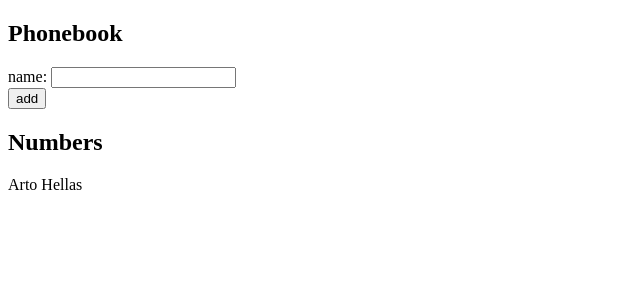
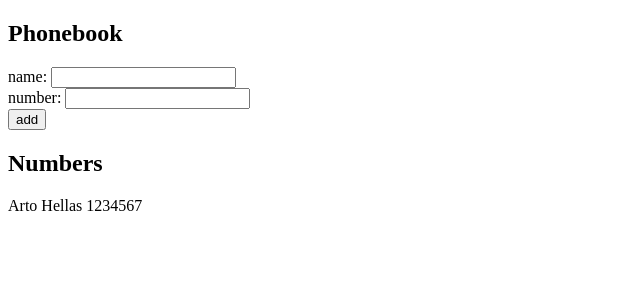
Before and after one commit to Mrtly/FSO, a React (Create React App) app in the folder part2/phonebook/: page / in a window 1280 px wide. Shown: the top 300 px of the page, without its empty margins (0-640 px from the left). Built offline with nearby package versions, Linux system fonts and the light colour scheme.

Commit message:
add number step3

```diff
--- a/part2/phonebook/src/App.js
+++ b/part2/phonebook/src/App.js
@@ -1,11 +1,18 @@
 import React, { useState } from "react";
 
 const App = () => {
-  const [persons, setPersons] = useState([{ name: "Arto Hellas" }]);
+  const [persons, setPersons] = useState([
+    { name: "Arto Hellas", number: "1234567" }
+  ]);
   const [newName, setNewName] = useState("");
+  const [newNumber, setNewNumber] = useState("");
 
   const handleNewNameChange = event => {
     setNewName(event.target.value);
+  };
+
+  const handleNewNumberChange = event => {
+    setNewNumber(event.target.value);
   };
 
   const handleNewPersonSubmit = event => {
@@ -15,8 +22,12 @@ const App = () => {
       alert(`${newName} is already added to phonebook`);
       return;
     }
-    setPersons([...persons, { name: newName }]);
+    setPersons([
+      ...persons,
+      { name: newName.trim(), number: newNumber.trim() }
+    ]);
     setNewName("");
+    setNewNumber("");
   };
 
   return (
@@ -27,12 +38,17 @@ const App = () => {
           name: <input value={newName} onChange={handleNewNameChange} />
         </div>
         <div>
+          number: <input value={newNumber} onChange={handleNewNumberChange} />
+        </div>
+        <div>
           <button type="submit">add</button>
         </div>
       </form>
       <h2>Numbers</h2>
       {persons.map(person => (
-        <p key={person.name}>{person.name}</p>
+        <p key={person.name}>
+          {person.name} {person.number}
+        </p>
       ))}
     </div>
   );
```
